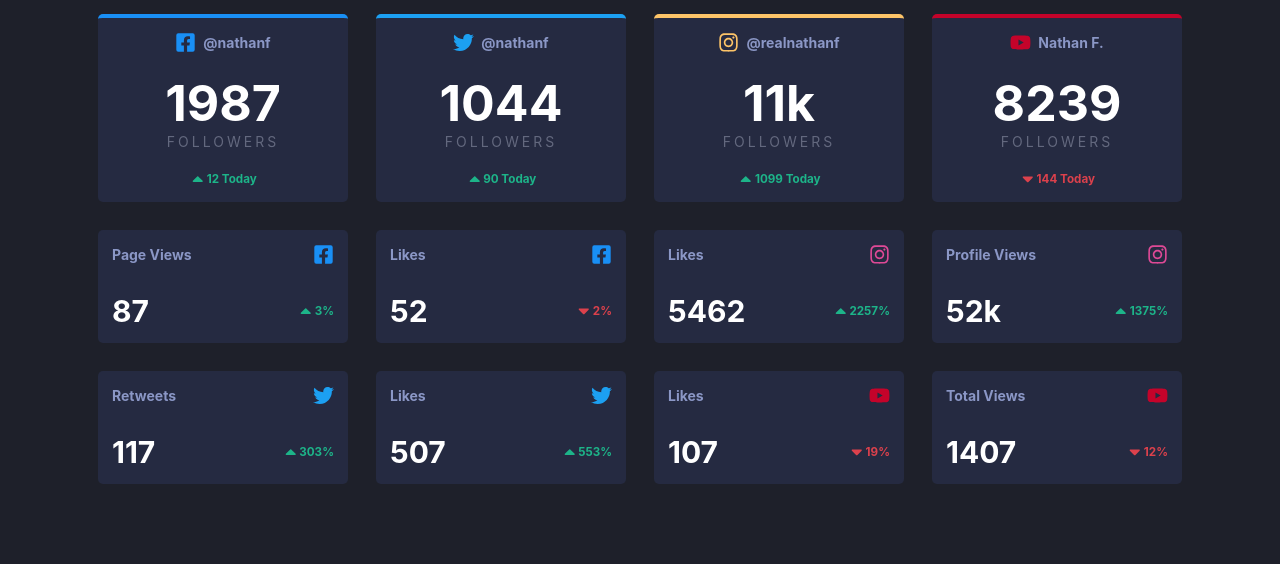
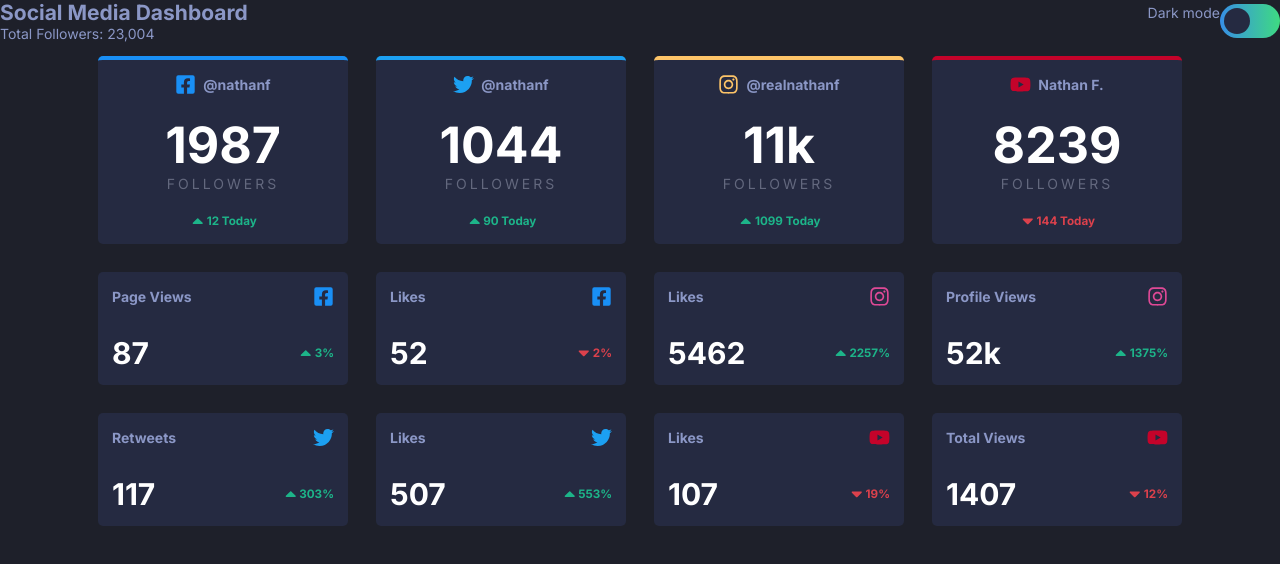
Before and after one commit to manikagnish/theme-switcher, a React (Create React App) app: page / in a window 1280 px wide. Shown: the top 564 px of the page. Built offline with nearby package versions, Linux system fonts and the light colour scheme.

Commit message:
created toggleContext

```diff
--- a/public/index.html
+++ b/public/index.html
@@ -11,6 +11,12 @@
     />
     <link rel="apple-touch-icon" href="%PUBLIC_URL%/logo192.png" />
     <link rel="manifest" href="%PUBLIC_URL%/manifest.json" />
+    <link rel="preconnect" href="https://fonts.googleapis.com" />
+    <link rel="preconnect" href="https://fonts.gstatic.com" crossorigin />
+    <link
+      href="https://fonts.googleapis.com/css2?family=Inter:wght@400;700&display=swap"
+      rel="stylesheet"
+    />
     <title>Theme Switcher</title>
   </head>
   <body>
--- a/src/App.js
+++ b/src/App.js
@@ -1,23 +1,24 @@
-import { useState } from "react";
+import { useContext } from "react";
 
 import FollowerCard from "./Components/FollowerCard";
 import StatsCard from "./Components/StatsCard";
+import Navbar from "./Components/Navbar";
+
 import { followerCardContent, statsCardContent } from "./content";
+
 import { GlobalStyle } from "./Components/styles/Global";
 import { Flex } from "./Components/styles/Flex.styled";
 import { ThemeProvider } from "styled-components";
 import { lightTheme, darkTheme } from "./themes";
 
+import { ToggleContext } from "./ToggleContext";
+
 function App() {
-  const [theme, setTheme] = useState("dark");
-
-  const themeToggler = () => {
-    theme === "light" ? setTheme("dark") : setTheme("light");
-  };
-
+  const [theme] = useContext(ToggleContext);
   return (
-    <ThemeProvider theme={theme === "light" ? lightTheme : darkTheme}>
+    <ThemeProvider theme={theme === "dark" ? darkTheme : lightTheme}>
       <GlobalStyle />
+      <Navbar />
       <Flex justify="center">
         {followerCardContent.map((card) => (
           <FollowerCard
--- a/src/Components/Navbar.js
+++ b/src/Components/Navbar.js
@@ -1,5 +1,21 @@
+import ToggleSwitch from "./ToggleSwitch";
+
+import { Flex } from "./styles/Flex.styled";
 import { StyledNavbar } from "./styles/Navbar.styled";
 
 export default function Navbar() {
-  return <StyledNavbar></StyledNavbar>;
+  return (
+    <StyledNavbar>
+      <Flex justify="space-between">
+        <div>
+          <h1>Social Media Dashboard</h1>
+          <p>Total Followers: 23,004</p>
+        </div>
+        <div>
+          <span>Dark mode</span>
+          <ToggleSwitch />
+        </div>
+      </Flex>
+    </StyledNavbar>
+  );
 }
--- /dev/null
+++ b/src/Components/ToggleSwitch.js
@@ -0,0 +1,17 @@
+import { useContext } from "react";
+import { ToggleContext } from "../ToggleContext";
+import { StyledToggleSwitch } from "./styles/ToggleSwitch.styled";
+
+export default function ToggleSwitch() {
+  const [theme, setTheme] = useContext(ToggleContext);
+
+  const themeToggler = () => {
+    theme === "light" ? setTheme("dark") : setTheme("light");
+  };
+  return (
+    <StyledToggleSwitch>
+      <input type="checkbox" />
+      <span onClick={themeToggler}></span>
+    </StyledToggleSwitch>
+  );
+}
--- a/src/Components/styles/Global.js
+++ b/src/Components/styles/Global.js
@@ -1,7 +1,6 @@
 import { createGlobalStyle } from "styled-components";
 
 export const GlobalStyle = createGlobalStyle`
-    @import url('https://fonts.googleapis.com/css2?family=Inter:wght@400;700&display=swap');
     :root{
         /* primary */
         --clr-green: hsl(163, 72%, 41%);
--- a/src/Components/styles/StatsCard.styled.js
+++ b/src/Components/styles/StatsCard.styled.js
@@ -19,6 +19,7 @@ export const StyledStatsCard = styled.div`
 
   p {
     font-weight: bold;
+    color: ${(props) => props.theme.statTypeClr};
   }
 
   svg {
--- /dev/null
+++ b/src/Components/styles/ToggleSwitch.styled.js
@@ -0,0 +1,70 @@
+import styled from "styled-components";
+
+export const StyledToggleSwitch = styled.label`
+  /* The switch - the box around the slider */
+  & {
+    position: relative;
+    display: inline-block;
+    width: 60px;
+    height: 34px;
+  }
+
+  /* Hide default HTML checkbox */
+  & input {
+    opacity: 0;
+    width: 0;
+    height: 0;
+  }
+
+  /* The slider */
+  span {
+    position: absolute;
+    cursor: pointer;
+    top: 0;
+    left: 0;
+    right: 0;
+    bottom: 0;
+    background-color: #ccc;
+    background-image: linear-gradient(
+      to right,
+      hsl(210, 78%, 56%),
+      hsl(146, 68%, 55%)
+    );
+    -webkit-transition: 0.4s;
+    transition: 0.4s;
+    border-radius: 20px;
+  }
+
+  span:before {
+    position: absolute;
+    content: "";
+    height: 26px;
+    width: 26px;
+    left: 4px;
+    bottom: 4px;
+    background-color: var(--clr-bg-card-dark);
+    -webkit-transition: 0.4s;
+    transition: 0.4s;
+    border-radius: 50%;
+  }
+
+  input:checked + span {
+    background-color: #2196f3;
+    background-image: linear-gradient(
+      to right,
+      hsl(210, 78%, 56%),
+      hsl(146, 68%, 55%)
+    );
+  }
+
+  input:focus + span {
+    box-shadow: 0 0 1px #2196f3;
+  }
+
+  input:checked + span:before {
+    -webkit-transform: translateX(26px);
+    -ms-transform: translateX(26px);
+    transform: translateX(26px);
+    background-color: var(--clr-white);
+  }
+`;
--- /dev/null
+++ b/src/ToggleContext.js
@@ -0,0 +1,13 @@
+import { useState, createContext } from "react";
+
+export const ToggleContext = createContext();
+
+export const ToggleProvider = (props) => {
+  const [theme, setTheme] = useState("dark");
+
+  return (
+    <ToggleContext.Provider value={[theme, setTheme]}>
+      {props.children}
+    </ToggleContext.Provider>
+  );
+};
--- a/src/index.js
+++ b/src/index.js
@@ -1,13 +1,16 @@
-import React from 'react';
-import ReactDOM from 'react-dom';
-import App from './App';
-import reportWebVitals from './reportWebVitals';
+import React from "react";
+import ReactDOM from "react-dom";
+import App from "./App";
+import reportWebVitals from "./reportWebVitals";
+import { ToggleProvider } from "./ToggleContext";
 
 ReactDOM.render(
   <React.StrictMode>
-    <App />
+    <ToggleProvider>
+      <App />
+    </ToggleProvider>
   </React.StrictMode>,
-  document.getElementById('root')
+  document.getElementById("root")
 );
 
 reportWebVitals();
--- a/src/themes.js
+++ b/src/themes.js
@@ -4,6 +4,7 @@ export const lightTheme = {
   cardBg: "var(--clr-bg-card-light)",
   cardBgHover: "var(--clr-bg-card-light-hover)",
   countClr: "var(--clr-text-blue-light)",
+  statTypeClr: "var(--clr-text-gray-light)",
 };
 
 export const darkTheme = {
@@ -12,4 +13,5 @@ export const darkTheme = {
   cardBg: "var(--clr-bg-card-dark)",
   cardBgHover: "var(--clr-bg-card-dark-hover)",
   countClr: "var(--clr-white)",
+  statTypeClr: "var(--clr-text-blue-dark)",
 };
```
